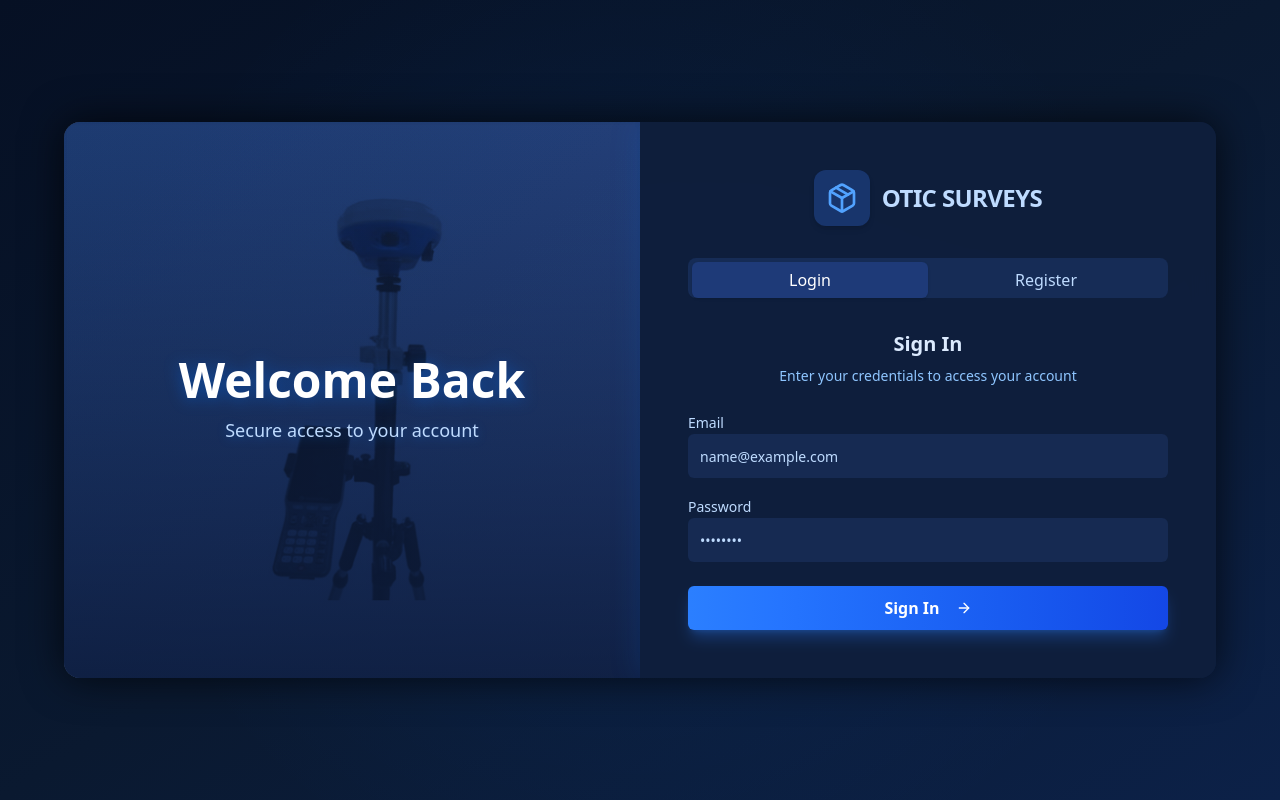
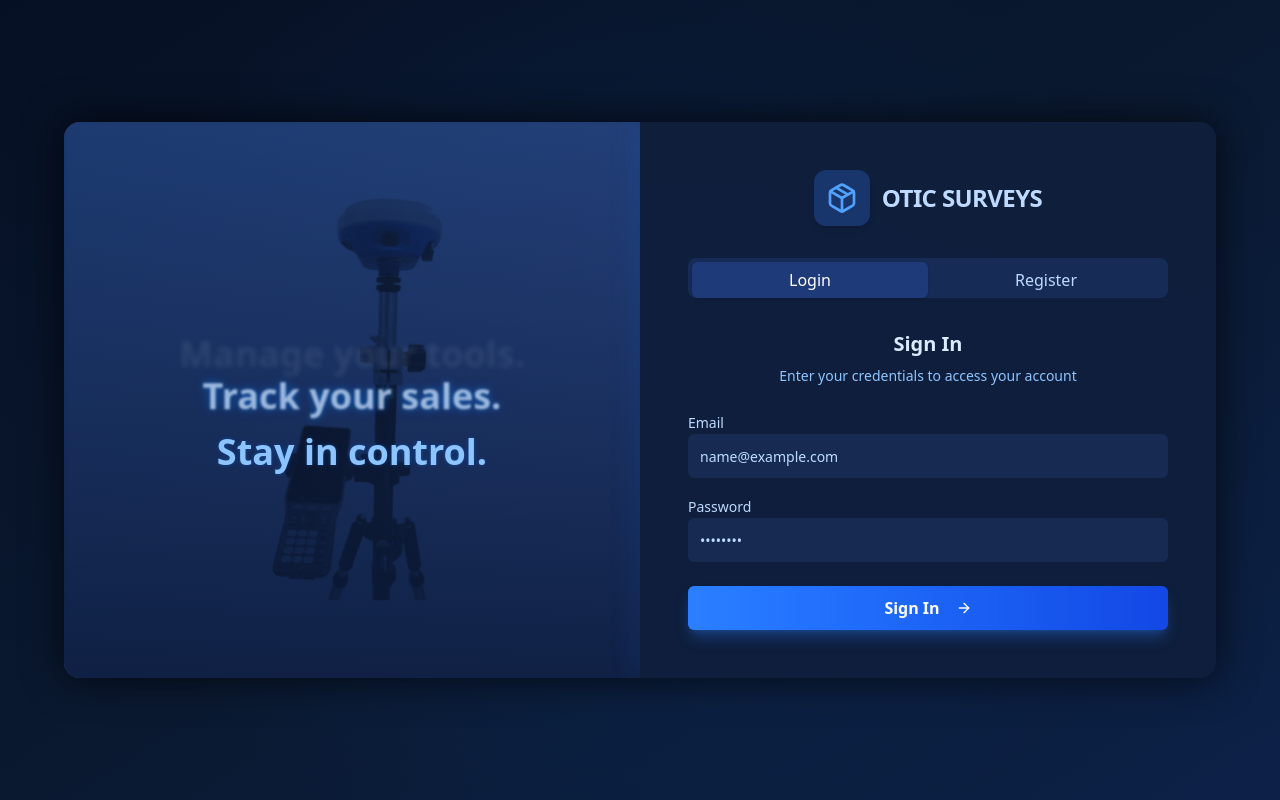
Before and after one commit to runocole/demo, a React (Vite) app: page /login in a window 1280 px wide. Built offline with nearby package versions, Linux system fonts and the light colour scheme.

Commit message:
Dashboard Progress

```diff
--- a/src/index.css
+++ b/src/index.css
@@ -31,3 +31,111 @@ body {
   border: none !important;
   outline: none !important;
 }
+/* -------------------------------
+   Glowing Looping Hero Animation
+--------------------------------*/
+
+@keyframes fadeInLine {
+  0% {
+    opacity: 0;
+    transform: translateY(10px);
+    filter: blur(3px);
+  }
+  25% {
+    opacity: 1;
+    transform: translateY(0);
+    filter: blur(0);
+  }
+  50% {
+    opacity: 0.9;
+    text-shadow: 0 0 8px rgba(0, 128, 255, 0.6), 0 0 16px rgba(0, 128, 255, 0.3);
+  }
+  75% {
+    opacity: 0.4;
+    transform: translateY(-5px);
+  }
+  100% {
+    opacity: 0;
+    transform: translateY(10px);
+    filter: blur(3px);
+  }
+}
+
+.animate-fadeInLine1 {
+  animation: fadeInLine 6s ease-in-out 0s infinite;
+}
+
+.animate-fadeInLine2 {
+  animation: fadeInLine 6s ease-in-out 2s infinite;
+}
+
+.animate-fadeInLine3 {
+  animation: fadeInLine 6s ease-in-out 4s infinite;
+}
+
+@import "tailwindcss";
+
+/*@layer base {
+  :root {
+    --background: 220 15% 98%;
+    --foreground: 222 47% 11%;
+    --card: 0 0% 100%;
+    --card-foreground: 222 47% 11%;
+    --primary: 217 91% 60%;
+    --primary-foreground: 0 0% 100%;
+    --border: 220 13% 91%;
+    --radius: 0.75rem;
+  }
+
+  .dark {
+    --background: 222 47% 11%;
+    --foreground: 210 40% 98%;
+    --card: 217 19% 27%;
+    --card-foreground: 210 40% 98%;
+  }
+}
+
+body {
+  background-color: hsl(var(--background));
+  color: hsl(var(--foreground));
+  font-family: system-ui, -apple-system, "Segoe UI", Roboto, sans-serif;
+}
+*/
+
+* {
+  border: none !important;
+  outline: none !important;
+}
+
+/* -------------------------------
+   Glowing Fade-in Hero Animation
+--------------------------------
+
+@keyframes fadeInLine {
+  0% {
+    opacity: 0;
+    transform: translateY(20px);
+    filter: blur(4px);
+  }
+  100% {
+    opacity: 1;
+    transform: translateY(0);
+    filter: blur(0);
+  }
+}
+
+.animate-fadeInLine1 {
+  animation: fadeInLine 1s ease-out 0.5s forwards;
+  opacity: 0;
+}
+
+.animate-fadeInLine2 {
+  animation: fadeInLine 1s ease-out 1.8s forwards;
+  opacity: 0;
+}
+
+.animate-fadeInLine3 {
+  animation: fadeInLine 1s ease-out 3.1s forwards;
+  opacity: 0;
+}
+*/
--- a/src/pages/Login.tsx
+++ b/src/pages/Login.tsx
@@ -129,14 +129,20 @@ return (
     className="w-full h-64 lg:h-full object-cover opacity-50 mix-blend-overlay"
   />
   <div className="absolute inset-0 flex flex-col items-center justify-center text-center text-white px-6 bg-gradient-to-b from-transparent via-[#0a1836]/40 to-[#0a1836]/80">
-          <h1 className="text-4xl lg:text-5xl font-bold mb-3 drop-shadow-[0_2px_8px_rgba(0,115,255,0.4)]">
-            Welcome Back
-          </h1>
-          <p className="text-lg text-blue-200 drop-shadow-[0_2px_5px_rgba(0,115,255,0.3)]">
-            Secure access to your account
+    <div className="space-y-3">
+      <p className="text-3xl lg:text-4xl font-semibold text-blue-100 animate-fadeInLine1 drop-shadow-[0_0_10px_rgba(0,115,255,0.5)]">
+        Manage your tools.
+      </p>
+      <p className="text-3xl lg:text-4xl font-semibold text-blue-200 animate-fadeInLine2 drop-shadow-[0_0_10px_rgba(0,115,255,0.4)]">
+        Track your sales.
+      </p>
+      <p className="text-3xl lg:text-4xl font-semibold text-blue-300 animate-fadeInLine3 drop-shadow-[0_0_15px_rgba(0,115,255,0.4)]">
+        Stay in control.
       </p>
     </div>
   </div>
+</div>
+
 
       {/* Right side form */}
       <div className="lg:w-1/2 p-8 lg:p-12 text-white relative z-20 shadow-[0_0_30px_rgba(0,115,255,0.15)]">
```
Lines whose indentation alone changed are shown as unchanged.
